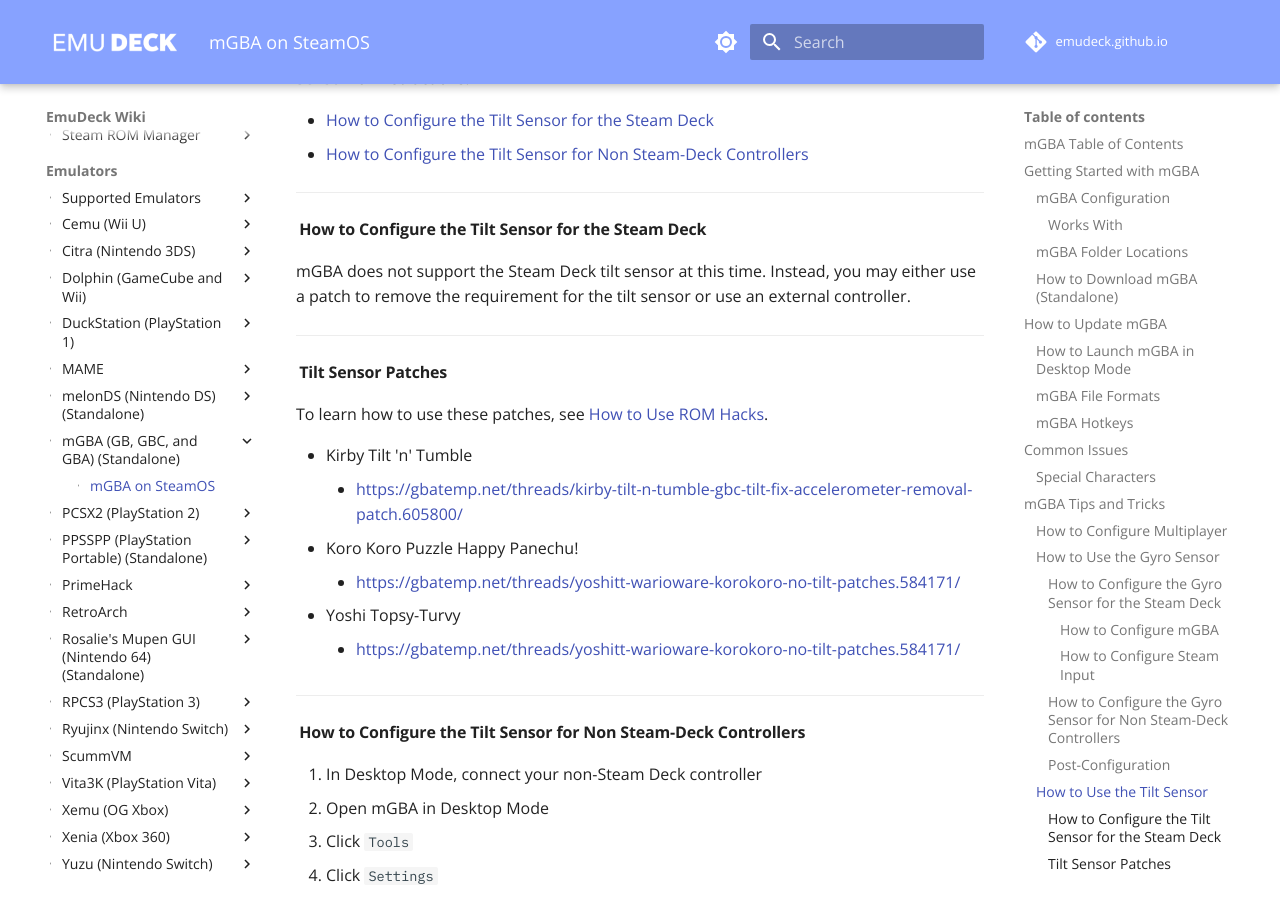
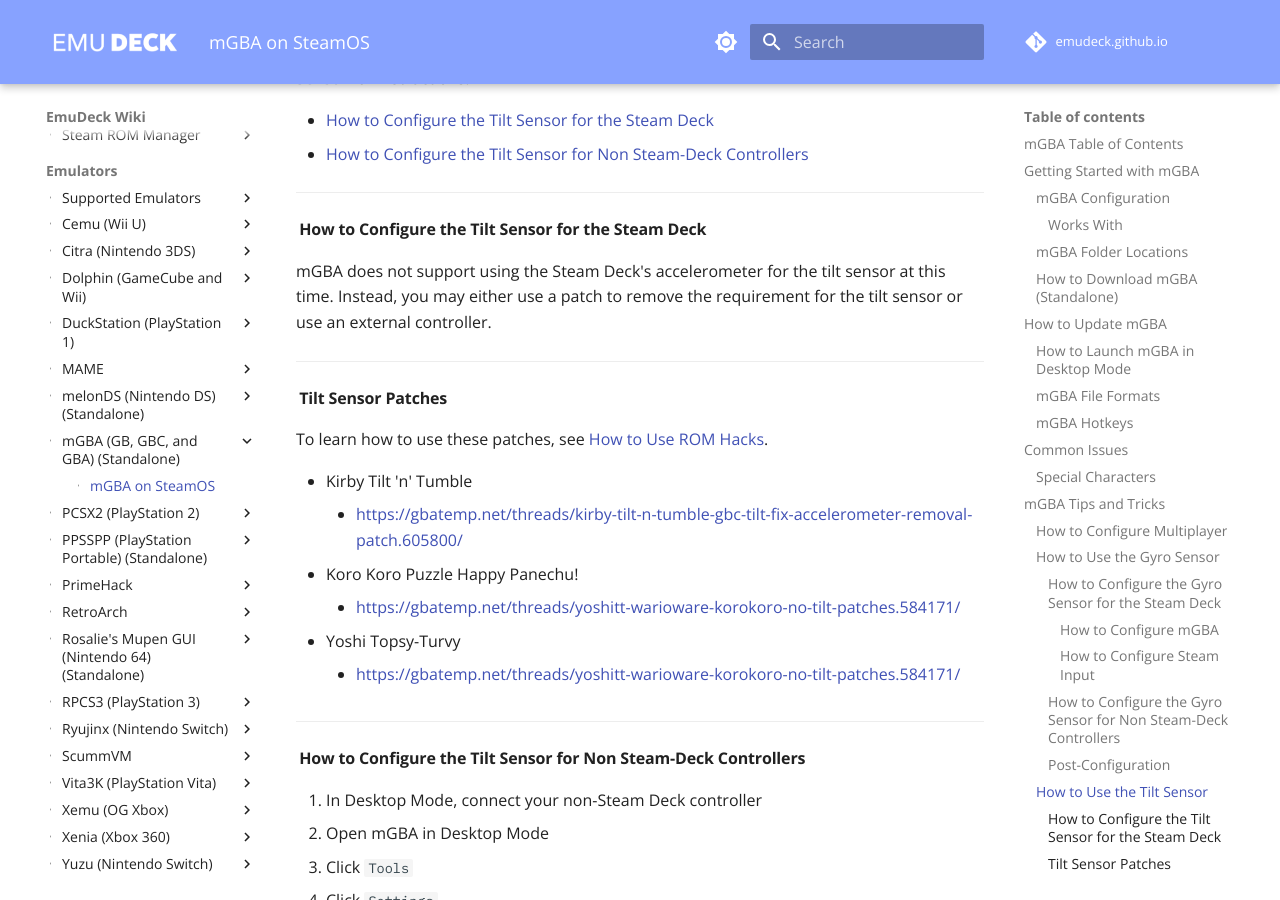
Before and after one commit to EmuDeck/emudeck.github.io, an MkDocs documentation site: the page built from docs/emulators/steamos/mgba.md, in a window 1280 px wide and 900 px high, scrolled down 9740 px. Built offline with MkDocs 1.6.1 and Material for MkDocs 9.7.7, drawn with Linux system fonts in a browser that asks for light colours; comment, search, counter and statistics services are not loaded.

```diff
--- a/docs/emulators/steamos/mgba.md
+++ b/docs/emulators/steamos/mgba.md
@@ -346,7 +346,7 @@
 
 #### How to Configure the Tilt Sensor for the Steam Deck
 
-mGBA does not support the Steam Deck tilt sensor at this time. Instead, you may either use a patch to remove the requirement for the tilt sensor or use an external controller.
+mGBA does not support using the Steam Deck's accelerometer for the tilt sensor at this time. Instead, you may either use a patch to remove the requirement for the tilt sensor or use an external controller.
 
 ***
 
```
